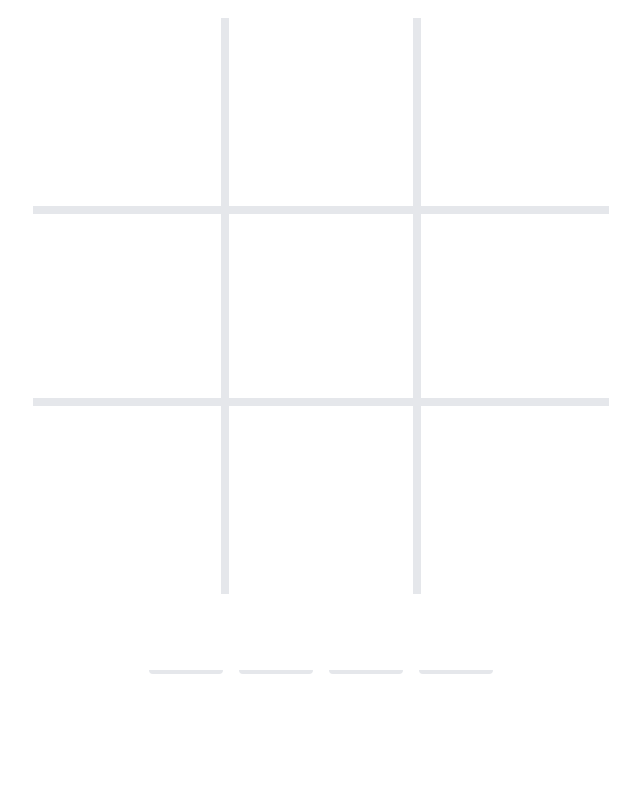
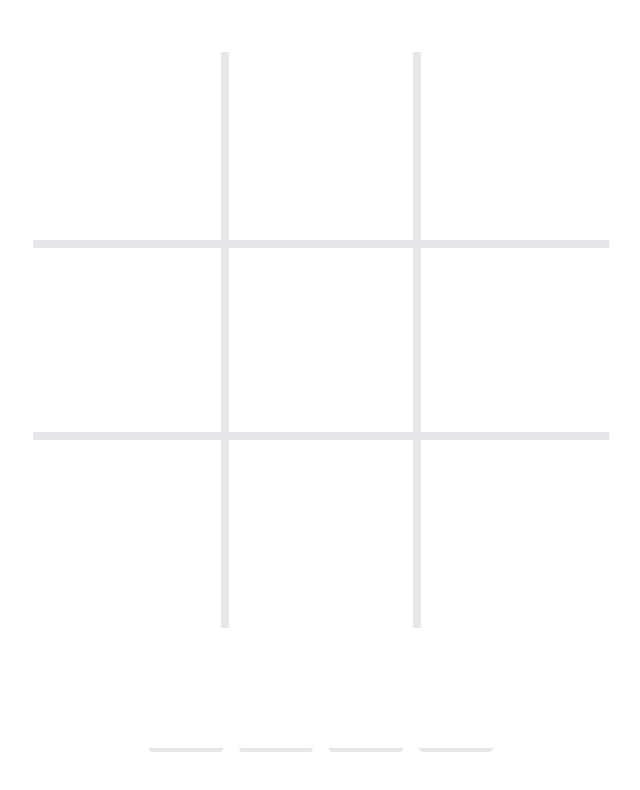
Before and after one commit to lorenatorog11/Front-End-Interacpedia-Exercise-, a plain HTML site: page index.html in a window 1280 px wide. Shown: the whole page, without its empty margins (319-959 px from the left). Drawn offline with nearby package versions, Linux system fonts and the light colour scheme.

Commit message:
Cambios en visualizacion en movil

```diff
--- a/index.html
+++ b/index.html
@@ -9,9 +9,9 @@
     <script src="https://use.fontawesome.com/releases/v5.14.0/js/all.js" data-auto-replace-svg="nest"></script>
 </head>
 <body>
-<div id="app" class="p-2">
-    <div class="w-full flex items-center justify-center mt-2" style="height: 80%;">
-        <div class="flex mb-4 grid gap-0 grid-cols-3">
+<div id="app" class="p-2 h-screen">
+    <div class="w-full flex items-center justify-center mt-2" style="height: 80%;" id="contenedor">
+        <div class="flex mt-4 grid gap-0 grid-cols-3">
             <div v-for="(value,key) in values"
                 @click="play(key), result(key), sound()"
                 v-bind:class="[key == 1? 'border-l-0 border-t-0' : key == 2? 'border-t-0' : key == 3? 'border-r-0 border-t-0' : key == 4? 'border-l-0' : key == 6? 'border-r-0' : key == 7? 'border-l-0 border-b-0' : key == 8? 'border-b-0' : key == 9? 'border-r-0 border-b-0' :'border-4']"
@@ -21,23 +21,23 @@
             </div>
         </div>
     </div>
-    <div class="w-full flex items-center mt-5 justify-center" style="height: 10%;">
+    <div class="w-full flex items-center mt-10 justify-center" style="height: 10%;">
       <button class="w-auto bg-teal-600 hover:bg-teal-400 text-white font-bold py-2 px-4 mx-2 border-b-4 bg-teal-700 hover:bg-teal-400 rounded"
           @click="reset()">
-          <i class="fas fa-redo-alt" ></i>
+          <i class="fas fa-redo-alt" style="font-size: 1.5em;" ></i>
       </button>
       <button class="w-auto bg-teal-600 hover:bg-teal-400 text-white font-bold py-2 px-4 mx-2 border-b-4 bg-teal-700 hover:bg-teal-400 rounded"
           @click="playComputer()">
-          <i class="fas fa-angle-right"></i>
+          <i class="fas fa-angle-right" style="font-size: 1.5em;" ></i>
       </button>
       <button class="w-auto bg-teal-600 hover:bg-teal-400 text-white font-bold py-2 px-4 mx-2 border-b-4 bg-teal-700 hover:bg-teal-400 rounded"
         v-if="btn_regresarUno"
         @click="regresarUno()">
-          <i class="fas fa-angle-left"></i>
+          <i class="fas fa-angle-left" style="font-size: 1.5em;" ></i>
       </button>
       <button class="w-auto bg-teal-600 hover:bg-teal-400 text-white font-bold py-2 px-4 mx-2 border-b-4 bg-teal-700 hover:bg-teal-400 rounded"
           @click="regresar()">
-          <i class="fas fa-angle-double-left"></i>
+          <i class="fas fa-angle-double-left" style="font-size: 1.5em;" ></i>
       </button>
       <div v-if="showModal" class="overflow-x-hidden overflow-y-auto fixed inset-0 z-50 outline-none focus:outline-none justify-center items-center flex">
           <div class="relative w-1/2 my-6 mx-auto w-6/12">
--- a/style.css
+++ b/style.css
@@ -14,6 +14,9 @@ button{
     height: 4rem;
     min-width: 4rem;
   }
+  #contenedor{
+    margin-top: 30vh;
+  }
 }
 @media all and (min-width: 375px) and (max-width: 500px) {
   #grid{
```
